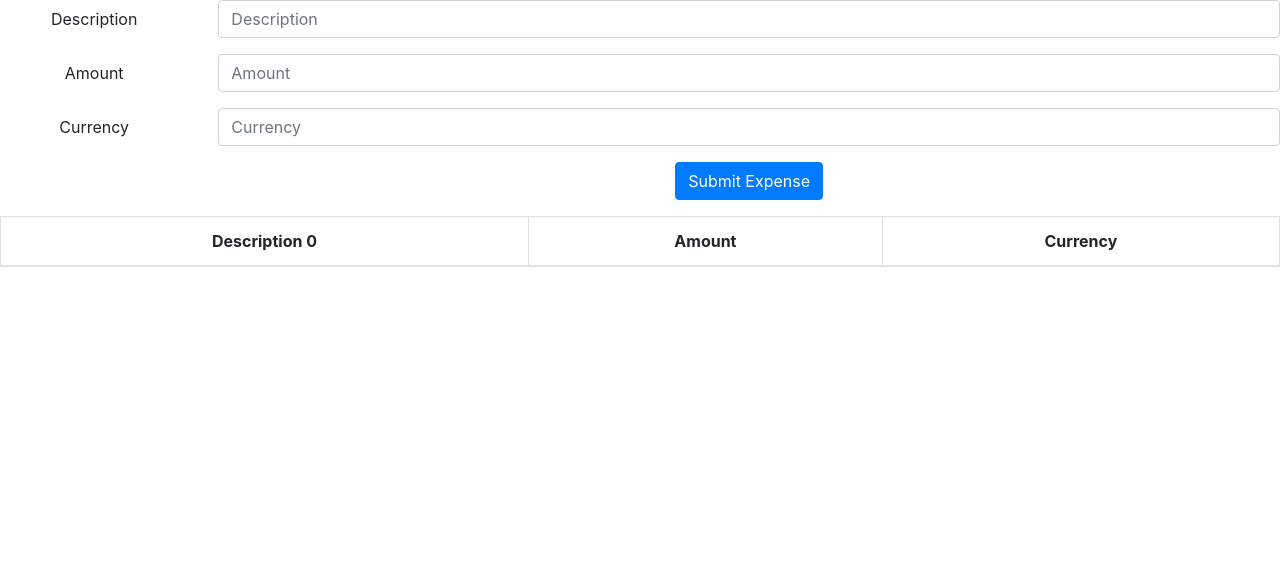
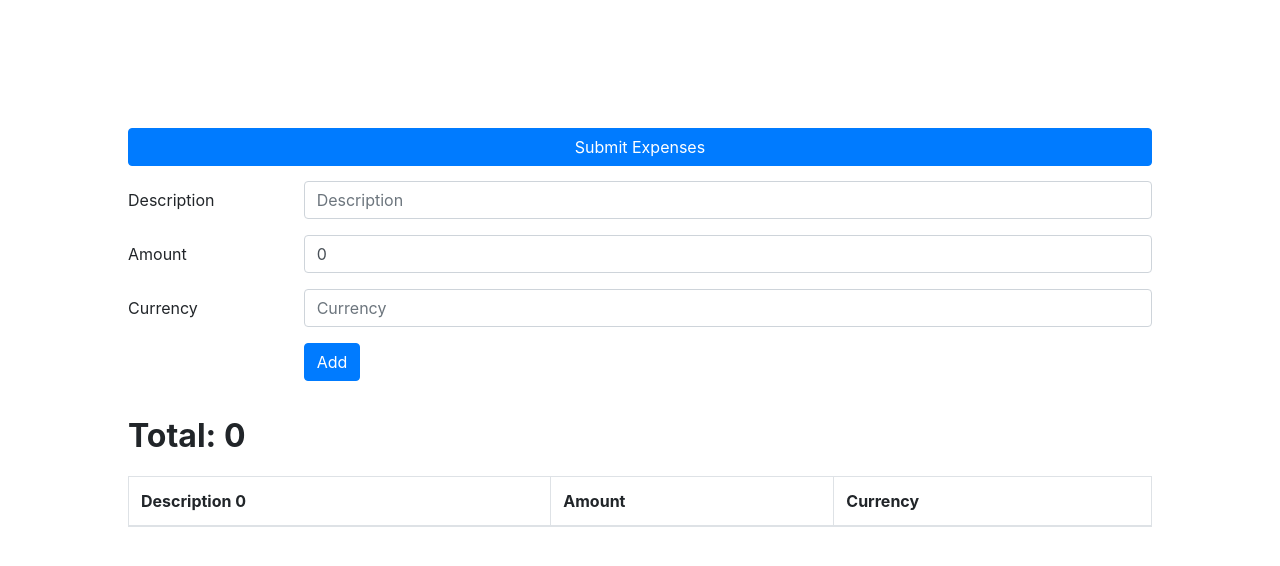
Before and after one commit to codixir/expense-report-app, a React (Create React App) app: page / in a window 1280 px wide. Shown: the top 566 px of the page. Built offline with nearby package versions, Linux system fonts and the light colour scheme.

Commit message:
Implement submit expenses, fix currentTotal logic, add validation, and style button

```diff
--- a/src/App.css
+++ b/src/App.css
@@ -1,38 +1,15 @@
 .App {
-  text-align: center;
+  display: flex;
+  flex-direction: column;
+  padding: 10%;
 }
 
-.App-logo {
-  height: 40vmin;
-  pointer-events: none;
+Form {
+  display: flex;
+  flex-direction: column;
+  margin-bottom: 15px;
 }
 
-@media (prefers-reduced-motion: no-preference) {
-  .App-logo {
-    animation: App-logo-spin infinite 20s linear;
-  }
+.btn-submit-expenses {
+  width: 100%;
 }
-
-.App-header {
-  background-color: #282c34;
-  min-height: 100vh;
-  display: flex;
-  flex-direction: column;
-  align-items: center;
-  justify-content: center;
-  font-size: calc(10px + 2vmin);
-  color: white;
-}
-
-.App-link {
-  color: #61dafb;
-}
-
-@keyframes App-logo-spin {
-  from {
-    transform: rotate(0deg);
-  }
-  to {
-    transform: rotate(360deg);
-  }
-}
--- a/src/App.js
+++ b/src/App.js
@@ -1,6 +1,8 @@
 import React, { useState, useEffect } from 'react';
 import ExpenseForm from './components/ExpenseForm/ExpenseForm';
 import ExpenseList from './components/ExpenseList/ExpenseList';
+import Form from 'react-bootstrap/Form';
+import Button from 'react-bootstrap/Button';
 import './App.css';
 
 const expenses = {
@@ -18,8 +20,13 @@ function App() {
   const [expenseData, setData] = useState([]);
   const add = (data) => {
     expenses.data.push(data);
+    setData([...expenses.data]);
+  };
 
-    setData([...expenses.data]);
+  const handleSubmit = (e) => {
+    e.preventDefault();
+
+    console.log(JSON.stringify(expenses));
   };
 
   useEffect(() => {
@@ -28,6 +35,9 @@ function App() {
 
   return (
     <div className="App">
+      <Form class="form" onSubmit={handleSubmit}>
+        <Button type="submit" className="btn-submit-expenses">Submit Expenses</Button>
+      </Form>
       <ExpenseForm expenses={expenses} add={add} />
       <ExpenseList expenseData={expenseData}/>
     </div>
--- a/src/components/ExpenseForm/ExpenseForm.css
+++ b/src/components/ExpenseForm/ExpenseForm.css
@@ -0,0 +1,4 @@
+.current-total {
+  font-weight: bold;
+  font-size: 200%;
+}
--- a/src/components/ExpenseForm/ExpenseForm.js
+++ b/src/components/ExpenseForm/ExpenseForm.js
@@ -2,16 +2,27 @@ import React, { useState } from 'react';
 import Form from 'react-bootstrap/Form';
 import Row from 'react-bootstrap/Row';
 import Col from 'react-bootstrap/Col';
-import Button from 'react-bootstrap/Button'
+import Button from 'react-bootstrap/Button';
+import Alert from 'react-bootstrap/Alert';
+import './ExpenseForm.css';
 
 const ExpenseForm = ({ expenses, add }) => {
   const [desc, setDesc] = useState('');
-  const [amount, setAmount] = useState('');
+  const [amount, setAmount] = useState(0);
   const [currency, setCurrency] = useState('');
   const [currentTotal, setCurrentTotal] = useState(0);
+  const [isValid, setValidation] = useState(true);
+  const [isDisabled, setDisabled] = useState(false)
 
   const handleSubmit = (e) => {
     e.preventDefault();
+
+    if ((!desc.length || desc == ' ') || amount < 0 || (!currency.length || currency == ' ')) {
+      setValidation(false);
+      return;
+    }
+
+    setValidation(true);
 
     const expense = {
       description: desc,
@@ -21,14 +32,22 @@ const ExpenseForm = ({ expenses, add }) => {
 
     const data = expenses.data;
 
+    if (data.length < 5 && currentTotal <= 1000 && currentTotal == 0) {
+      if (currentTotal == 0) {
+        setCurrentTotal(expense.amount);
+      }
+
       if (data.length) {
         let total = data.reduce( ( sum, { amount } ) => sum + amount , 0)
-      setCurrentTotal(total);
+        setCurrentTotal(total + expense.amount);
+      }
     }
 
-    if (data.length < 5 && expense.amount <= 1000 && currentTotal <= 1000) {
+    if (data.length < 5 && currentTotal <= 1000) {
       expense.id = data.length;
       add(expense);
+    } else {
+      setDisabled(true);
     }
 
     setDesc('');
@@ -37,6 +56,11 @@ const ExpenseForm = ({ expenses, add }) => {
   }
 
   return (
+    <>
+      {
+        isValid ? '': <Alert variant="danger">Enter valid values</Alert>
+      }
+
       <Form onSubmit={handleSubmit}>
         <Form.Group as={Row} controlId="description">
           <Form.Label column sm={2}>
@@ -51,7 +75,7 @@ const ExpenseForm = ({ expenses, add }) => {
             Amount
           </Form.Label>
           <Col sm={10}>
-          <Form.Control type="text" value={amount} placeholder="Amount" onChange={e => setAmount(Number(e.target.value))} />
+            <Form.Control type="number" value={amount} placeholder="Amount" onChange={e => setAmount(Number(e.target.value))} />
           </Col>
         </Form.Group>
         <Form.Group as={Row} controlId="currency">
@@ -64,10 +88,12 @@ const ExpenseForm = ({ expenses, add }) => {
         </Form.Group>
         <Form.Group as={Row}>
           <Col sm={{ span: 10, offset: 2 }}>
-          <Button type="submit">Submit Expense</Button>
+            <Button disabled={isDisabled} type="submit">Add</Button>
           </Col>
         </Form.Group>
       </Form>
+      <p className="current-total">Total: {currentTotal}</p>
+    </>
   )
 };
 
```
Lines whose indentation alone changed are shown as unchanged.
